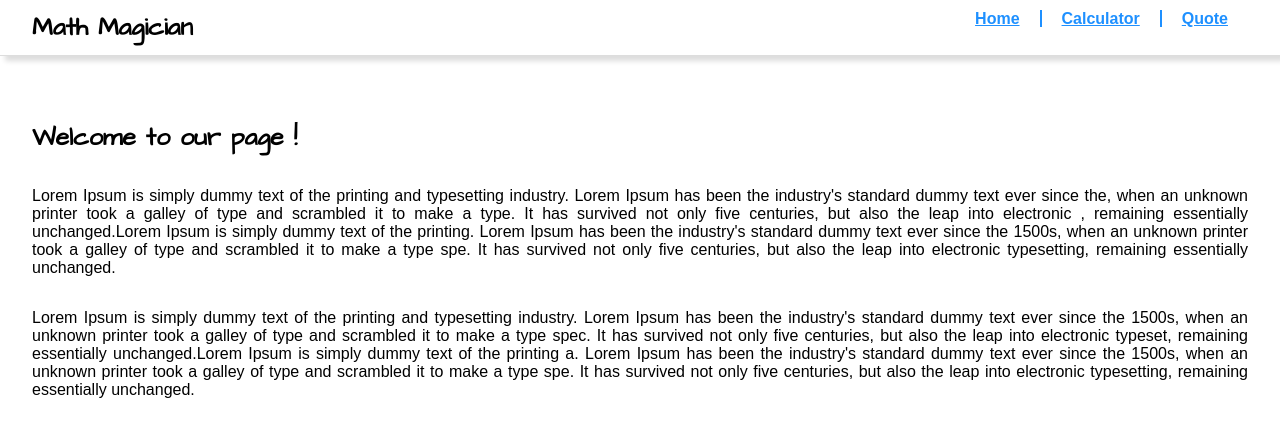
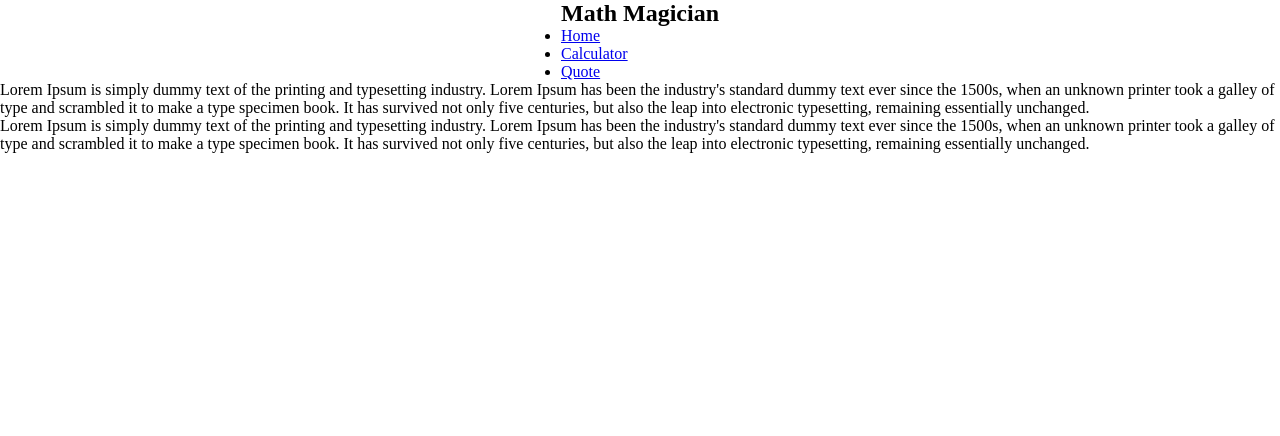
Before and after one commit to Felix45/math-magicians, a React (Create React App) app: page /math-magician in a window 1280 px wide. Shown: the top 436 px of the page. Built offline with nearby package versions, Linux system fonts and the light colour scheme.

Commit message:
Revert "Add styling to math magician app"
This reverts commit 53c7d2ae8cdc99607c094430ae43d8fb6779c0db.

```diff
--- a/public/index.html
+++ b/public/index.html
@@ -10,11 +10,11 @@
       content="Web site created using create-react-app"
     />
     <link rel="manifest" href="%PUBLIC_URL%/manifest.json" />
-    <title>Math Magician</title>
+    <title>Calculator</title>
   </head>
   <body>
     <noscript>You need to enable JavaScript to run this app.</noscript>
-    <div id="root" class="d-flex flex-column">
+    <div id="root" class="d-flex flex-column flex-center">
 
     </div>
   </body>
--- a/src/components/Calculator.js
+++ b/src/components/Calculator.js
@@ -14,8 +14,7 @@ const Calculator = () => {
   };
 
   return (
-    <section className="container d-flex space-between">
-      <h1 className="title">Let&apos;s do some math!</h1>
+    <div className="container">
       <div className="d-flex flex-column calculator">
         <Result total={total} next={next} operation={operation} />
         <div className="d-flex calculator-btns">
@@ -26,7 +25,7 @@ const Calculator = () => {
         }
         </div>
       </div>
-    </section>
+    </div>
 
   );
 };
--- a/src/components/NavBar.js
+++ b/src/components/NavBar.js
@@ -8,11 +8,11 @@ const NavBar = () => {
     { id: 3, text: 'Quote', url: '/quote' },
   ];
   return (
-    <nav className="d-flex space-between navbar">
+    <nav className="navbar">
       <header>
-        <h1 className="title">Math Magician</h1>
+        <h1>Math Magician</h1>
       </header>
-      <ul className="d-flex">
+      <ul>
         {
           urls.map((url) => (
             <li
--- a/src/index.css
+++ b/src/index.css
@@ -1,50 +1,15 @@
-@import url('https://fonts.googleapis.com/css2?family=Architects+Daughter&display=swap');
-
 * {
   margin: 0;
   padding: 0;
   box-sizing: border-box;
-  font-family: 'Arial', sans-serif;
-}
-
-ol,
-ul {
-  list-style-type: none;
 }
 
 :root {
-  --dodgerblue: dodgerblue;
   --white: #fff;
   --gray: #fafafa;
   --darkgray: #ddd;
   --bgdark: #858693;
   --orange: #f39148;
-}
-
-p {
-  text-align: justify;
-}
-
-.title {
-  font: bold 25px 'Architects Daughter', cursive;
-}
-
-nav {
-  width: 100%;
-  padding: 10px 2em;
-  font-weight: bold;
-  border-bottom: 1px solid var(--darkgray);
-  box-shadow: 5px 5px 5px var(--darkgray);
-}
-
-nav li a {
-  padding: 0 20px;
-  color: var(--dodgerblue);
-  border-right: 2px solid var(--dodgerblue);
-}
-
-nav li:last-child a {
-  border: none;
 }
 
 .bg-dark {
@@ -70,21 +35,13 @@ nav li:last-child a {
   justify-content: flex-end;
 }
 
-.space-between {
-  justify-content: space-between;
-}
-
 .container {
-  width: 100%;
-  padding: 5% 2em;
+  width: 90%;
+  margin-top: 10%;
 }
 
 .p-1 {
   padding: 1rem;
-}
-
-.m-2 {
-  margin-bottom: 2rem;
 }
 
 .btn {
@@ -106,9 +63,8 @@ nav li:last-child a {
   flex-grow: 2;
 }
 
-blockquote {
-  line-height: 1.5em;
-  font-size: 20px;
-  background-color: var(--darkgray);
-  border-left: 5px solid var(--orange);
+@media screen and (min-width: 767px) {
+  .container {
+    width: 50%;
+  }
 }
--- a/src/pages/Home.js
+++ b/src/pages/Home.js
@@ -1,16 +1,11 @@
 import React from 'react';
 
 const Home = () => (
-  <section className="container">
-    <h1 className="m-2 title">Welcome to our page !</h1>
-    <p className="m-2">
+  <div className="about-us">
+    <p>
       Lorem Ipsum is simply dummy text of the printing and typesetting industry.
-      Lorem Ipsum has been the industry&apos;s standard dummy text ever since the,
-      when an unknown printer took a galley of type and scrambled it to make a type.
-      It has survived not only five centuries, but also the leap into electronic ,
-      remaining essentially unchanged.Lorem Ipsum is simply dummy text of the printing.
       Lorem Ipsum has been the industry&apos;s standard dummy text ever since the 1500s,
-      when an unknown printer took a galley of type and scrambled it to make a type spe.
+      when an unknown printer took a galley of type and scrambled it to make a type specimen book.
       It has survived not only five centuries, but also the leap into electronic typesetting,
       remaining essentially unchanged.
     </p>
@@ -18,15 +13,12 @@ const Home = () => (
     <p>
       Lorem Ipsum is simply dummy text of the printing and typesetting industry.
       Lorem Ipsum has been the industry&apos;s standard dummy text ever since the 1500s,
-      when an unknown printer took a galley of type and scrambled it to make a type spec.
-      It has survived not only five centuries, but also the leap into electronic typeset,
-      remaining essentially unchanged.Lorem Ipsum is simply dummy text of the printing a.
-      Lorem Ipsum has been the industry&apos;s standard dummy text ever since the 1500s,
-      when an unknown printer took a galley of type and scrambled it to make a type spe.
+      when an unknown printer took a galley of type and scrambled it to make a type specimen book.
       It has survived not only five centuries, but also the leap into electronic typesetting,
       remaining essentially unchanged.
     </p>
-  </section>
+
+  </div>
 );
 
 export default Home;
--- a/src/pages/Quote.js
+++ b/src/pages/Quote.js
@@ -4,10 +4,7 @@ class Quote extends React.Component {
   constructor(props) {
     super(props);
     this.state = {
-      todaysQuote: {
-        text: 'In seed time learn, in harvest teach, in winter enjoy.',
-        author: 'Unknown',
-      },
+      todaysQuote: '',
     };
   }
 
@@ -24,19 +21,10 @@ class Quote extends React.Component {
   render() {
     const { todaysQuote } = this.state;
     return (
-      <div className="container d-flex flex-column flex-center">
-        <blockquote className="p-1">
-          <p>
-            {todaysQuote.text}
-            {' '}
-            ---
-            {' '}
-            {todaysQuote.author}
-            {' '}
-          </p>
-        </blockquote>
-      </div>
-
+      <blockquote>
+        <p>{todaysQuote.text}</p>
+        <p>{todaysQuote.author}</p>
+      </blockquote>
     );
   }
 }
```
